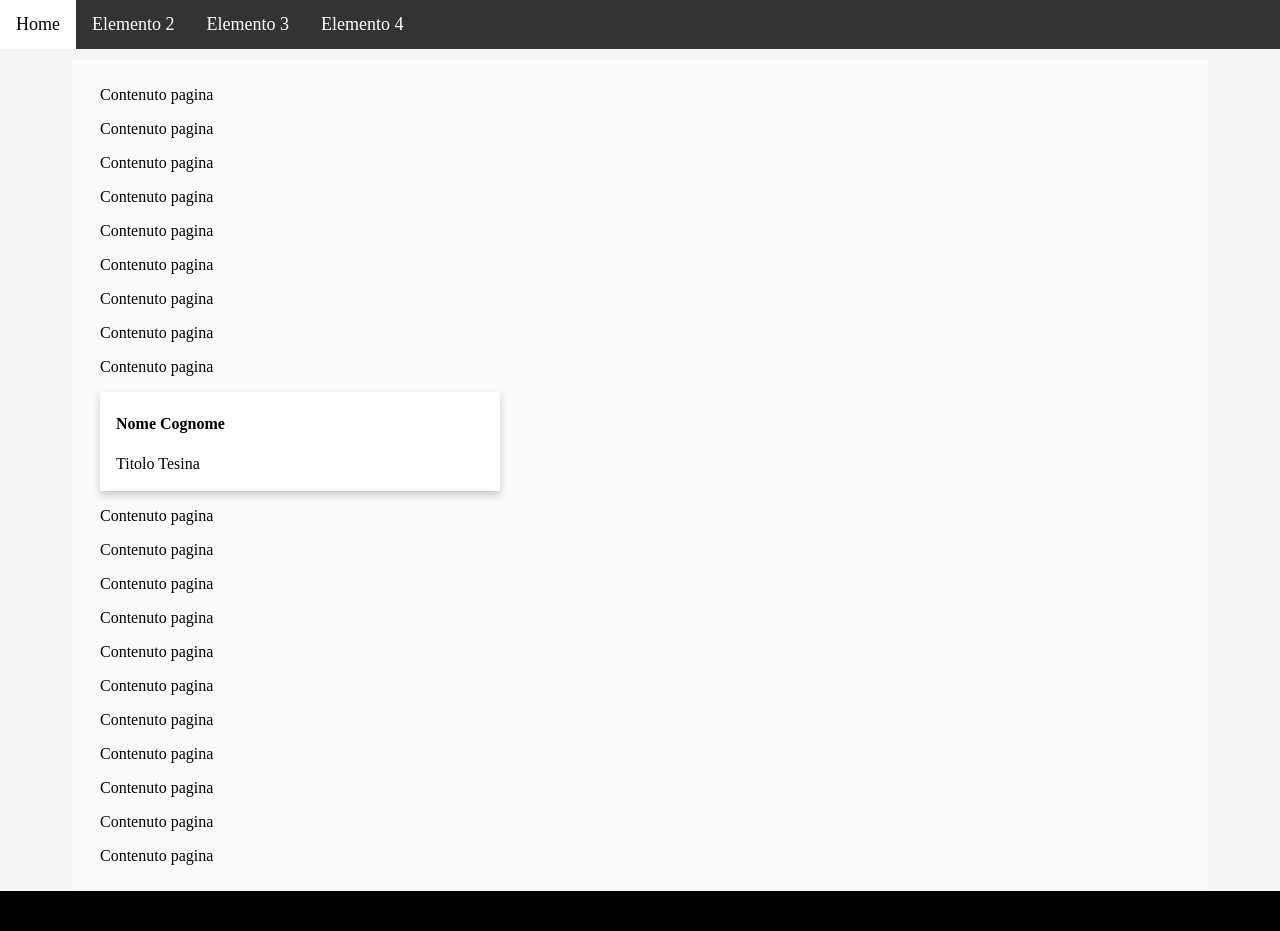
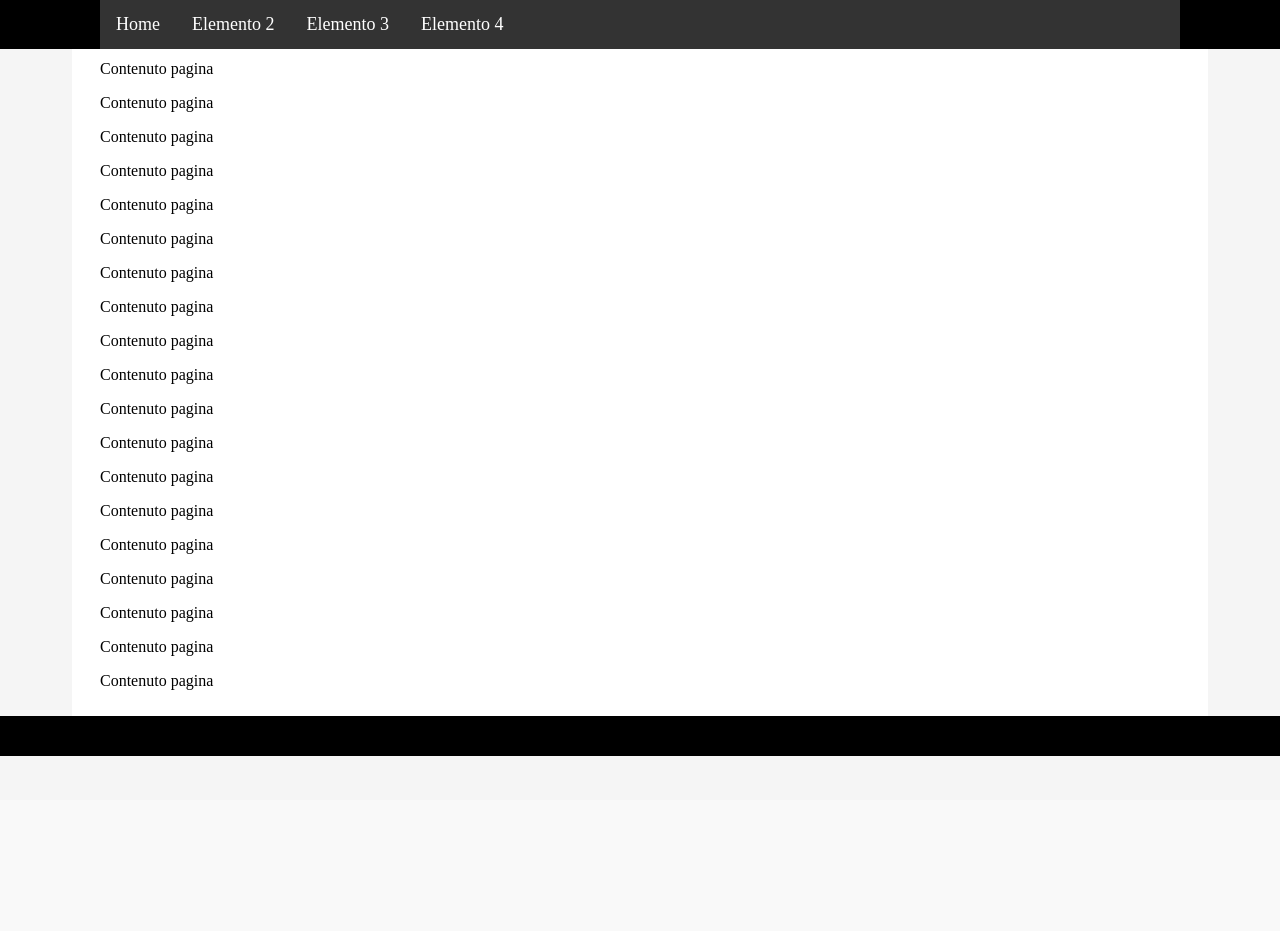
Before and after one commit to Domyf/VH-Site, a PHP site: page /VH-Site/home.php in a window 1280 px wide. After the commit the page ends 756 px from the top, so only its background shows below. Run offline with PHP 8.4, Linux system fonts and the light colour scheme.

Commit message:
Struttura home e schizzo

```diff
--- a/home.php
+++ b/home.php
@@ -6,14 +6,16 @@
         <title>Home</title>
     </head>
     <body>
-        <div class="topnav" id="homeTopNav">
+        <div style="background: black; position: fixed; width: 100%;">
+        <div class="topnav horizontal-centered" id="homeTopNav">
             <a href="#home">Home</a>
             <a href="#news">Elemento 2</a>
             <a href="#contact">Elemento 3</a>
             <a href="#about">Elemento 4</a>
             <a href="javascript:void(0);" style="font-size:15px;" class="icon" onclick="showMenu()">&#9776;</a>
         </div>
-        <div class="page-content">
+        </div>
+        <div class="page-content horizontal-centered">
             <p>Contenuto pagina</p>
             <p>Contenuto pagina</p>
             <p>Contenuto pagina</p>
@@ -23,13 +25,6 @@
             <p>Contenuto pagina</p>
             <p>Contenuto pagina</p>
             <p>Contenuto pagina</p>
-            <div class="card">
-                <!--<img src="img_avatar.png" alt="Domenico" style="width:100%">-->
-                <div class="card-content">
-                    <h4><b>Nome Cognome</b></h4>
-                    <p>Titolo Tesina</p>
-                </div>
-            </div>
             <p>Contenuto pagina</p>
             <p>Contenuto pagina</p>
             <p>Contenuto pagina</p>
--- a/homestyle.css
+++ b/homestyle.css
@@ -1,13 +1,12 @@
 body {
     margin: 0;
-    /**background-image: url("img/backgrounds/background index.png");*/
     background-color: #F5F5F5;
 }
 
 .topnav {
     overflow: hidden;
     background-color: #333;
-    position: fixed; /* Set the navbar to fixed position */
+    /* position: fixed; /* Set the navbar to fixed position */
     top: 0; /* Position the navbar at the top of the page */
     width: 100%; /* Full width */
 }
@@ -59,12 +58,14 @@
 
 /* Contenuto pagina */
 .page-content {
+    margin-top: 60px;
+    padding: 10px 28px;
+    background-color: white;
+}
+
+.horizontal-centered {
     max-width: 1080px;
     margin: auto;
-    margin-top: 60px;
-    padding: 10px 28px;
-    /**background-image: url("img/backgrounds/soft_wallpaper.png");*/
-    background-color: #FAFAFA;
 }
 
 /* Footer pagina */
@@ -73,18 +74,3 @@
     height: 40px;
     background-color: black;
 }
-
-.card {
-    background: white;
-    box-shadow: 0 4px 8px 0 rgba(0,0,0,0.2);
-    transition: 0.3s;
-    max-width: 400px;
-}
-
-.card:hover {
-    box-shadow: 0 8px 16px 0 rgba(0,0,0,0.2);
-}
-
-.card-content {
-    padding: 2px 16px;
-}
```
Also changed, not shown: Schizzo - Car Sharing.png.
